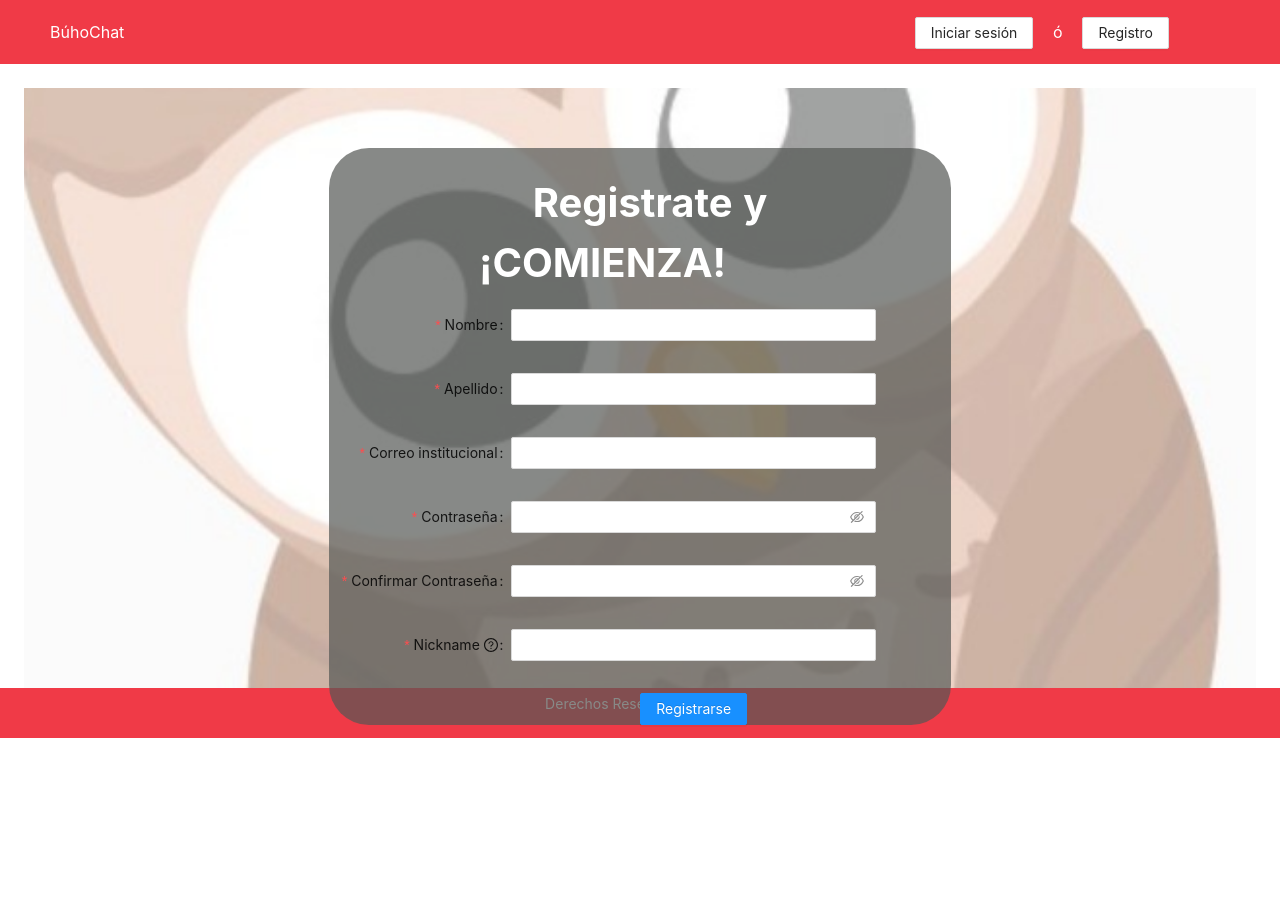
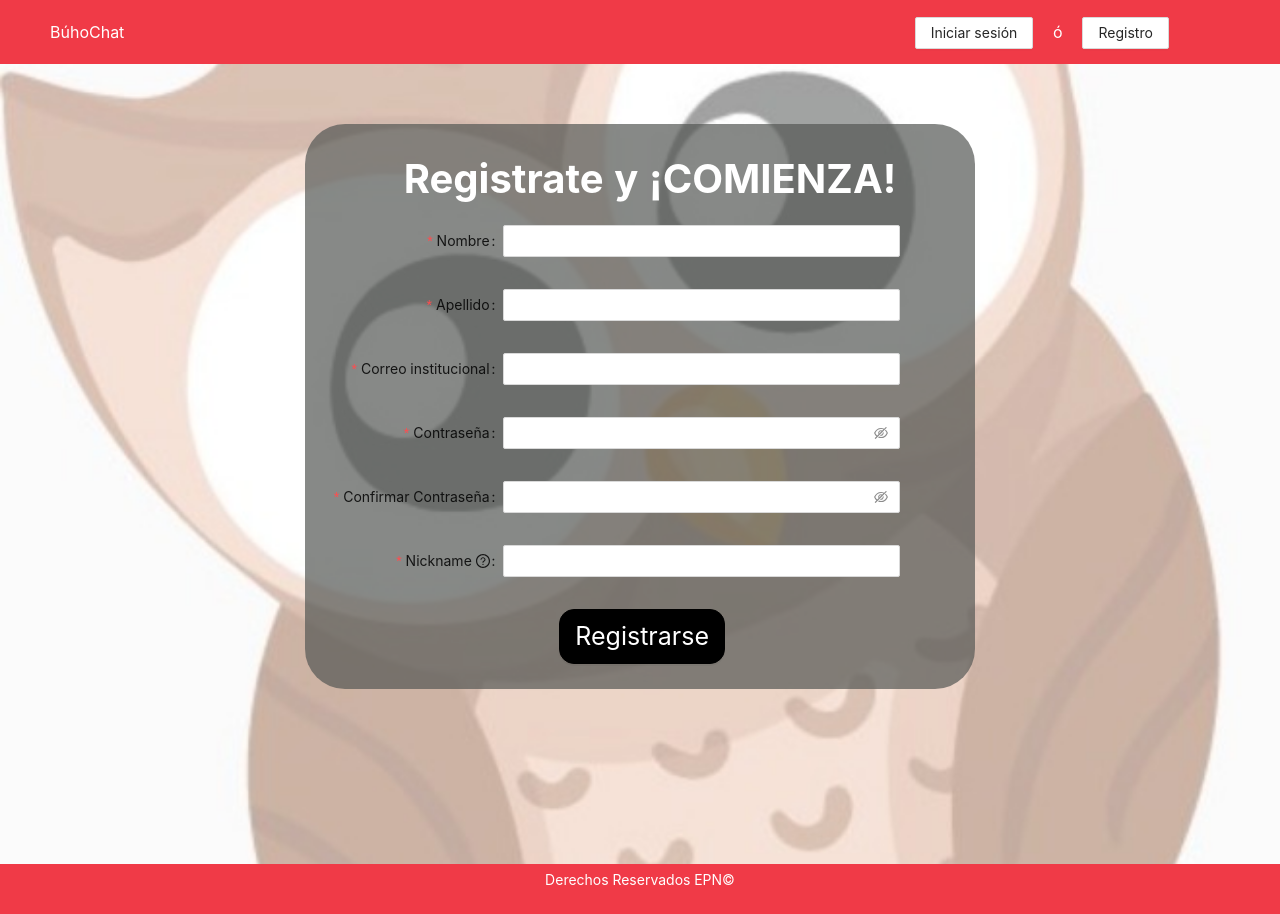
Before and after one commit to WeendyPalomo/BuhoChat, a React (Create React App) app in the folder buhochat-app/: page /register in a window 1280 px wide. Before the commit the page ends 800 px from the top, so only its background shows below. Built offline with nearby package versions, Linux system fonts and the light colour scheme; no server answers.

Commit message:
estilo register

```diff
--- a/buhochat-app/src/components/RegistrationForm.js
+++ b/buhochat-app/src/components/RegistrationForm.js
@@ -176,7 +176,7 @@ const RegistrationForm = () => {
         <Input />
       </Form.Item>
 
-      <Form.Item {...tailFormItemLayout}>
+      <Form.Item {...tailFormItemLayout} className="register-buttom" >
         <Button type="primary" htmlType="submit">
           Registrarse
         </Button>
--- a/buhochat-app/src/components/ScreenRegister.js
+++ b/buhochat-app/src/components/ScreenRegister.js
@@ -1,4 +1,3 @@
-
 import { Layout } from 'antd';
 import "../styles/register.css";
 import RegistrationForm from "./RegistrationForm.js";
@@ -7,7 +6,6 @@ const ScreenRegister =()=> {
  const {Content } = Layout;
 
     return(
-
             <>
               <Layout>
                 <Content className="register-content">
@@ -18,7 +16,6 @@ const ScreenRegister =()=> {
                 </Content>
               </Layout>
             </>
-
     );
 };
 
--- a/buhochat-app/src/pages/ChatsPage.js
+++ b/buhochat-app/src/pages/ChatsPage.js
@@ -23,7 +23,7 @@ const ChatsPage = () => {
   };
 
   return (
-    <div className="site-layout-content">
+    <div id="chat-content" className="site-layout-content">
       <div className="navigation-buttons">
         <Button
           type="primary"
--- a/buhochat-app/src/styles/ChatsPage.css
+++ b/buhochat-app/src/styles/ChatsPage.css
@@ -1,4 +1,4 @@
-.site-layout-content {
+#chat-content {
   min-height: 280px;
   padding: 24px 24px 0 24px;
   background: #fff;
--- a/buhochat-app/src/styles/register.css
+++ b/buhochat-app/src/styles/register.css
@@ -1,12 +1,11 @@
 .register-content{
     background-color: #F6F6F6;
-    height: 600px;
+    height: 100vh;
     background: url("../images/buho.jpeg") no-repeat center center fixed;
     background-size: cover;
     text-align: center;
     font-size: 26px;
     padding: 60px;
-
 }
 
 .register-form{
@@ -23,16 +22,17 @@
     color: white;
     font-size: 40px;
 }
-/*
-.ant-btn {
+
+.register-buttom button{
     background-color: grey;
-    font-size: 25px;
     right: 15%;
-    border-radius: 5px;
-}
-.ant-btn-primary {
+    height: 55px;
+    margin-bottom: 25px;
+    border-radius: 15px;
     background: black;
+    border-color: black;
 }
 
-
-*/
+.register-buttom span{
+    font-size: 25px;
+}
```
